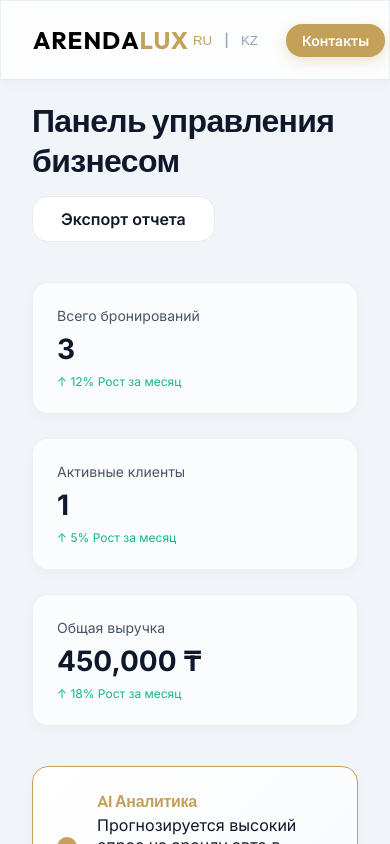
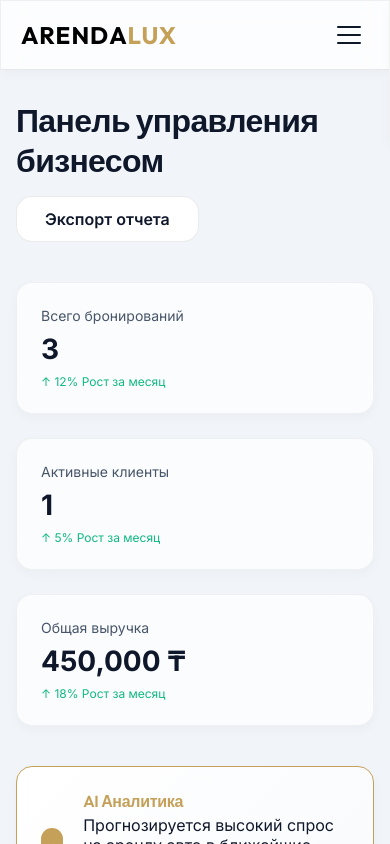
Before and after one commit to levdamaks15-ship-it/Test-site-admin, a Next.js app: page /crm in a window 390 px wide. Shown: the top 844 px of the page. Built offline with nearby package versions, Linux system fonts and the light colour scheme.

Commit message:
fix: mobile layout stability, transparent menu fix, and artifact cleanup

```diff
--- a/src/app/globals.css
+++ b/src/app/globals.css
@@ -148,3 +148,41 @@ a {
 ::-webkit-scrollbar-thumb:hover {
   background: var(--accent-gold);
 }
+
+/* Responsive Utilities */
+.desktop-only {
+  display: block;
+}
+
+.mobile-only {
+  display: none;
+}
+
+@media (max-width: 768px) {
+  .desktop-only {
+    display: none !important;
+  }
+  .mobile-only {
+    display: block !important;
+  }
+  .section-padding {
+    padding: 60px 0;
+  }
+  .container {
+    padding: 0 16px;
+  }
+}
+
+/* Internal Artifact Cleanup */
+img[src*="next.svg"],
+img[src*="vercel.svg"] {
+  display: none !important;
+  visibility: hidden;
+  opacity: 0;
+}
+
+body, html {
+  overflow-x: hidden !important;
+  position: relative;
+  width: 100%;
+}
--- a/src/app/layout.tsx
+++ b/src/app/layout.tsx
@@ -18,6 +18,7 @@ export const metadata: Metadata = {
 };
 
 import { LanguageProvider } from "@/lib/i18n";
+import ContactButtons from "@/components/ui/ContactButtons";
 
 export default function RootLayout({
   children,
@@ -29,6 +30,7 @@ export default function RootLayout({
       <body>
         <LanguageProvider>
           {children}
+          <ContactButtons />
         </LanguageProvider>
       </body>
     </html>
--- a/src/app/page.module.css
+++ b/src/app/page.module.css
@@ -78,8 +78,25 @@
 }
 
 @media (max-width: 768px) {
+  .hero {
+    height: auto;
+    padding: 120px 0 60px;
+  }
+
   .heroContent {
     text-align: center;
+  }
+
+  .title {
+    font-size: 32px;
+    margin-bottom: 16px;
+  }
+
+  .subtitle {
+    font-size: 16px;
+    margin-bottom: 32px;
+    margin-left: auto;
+    margin-right: auto;
   }
 
   .searchBar {
--- a/src/components/common/Catalog.module.css
+++ b/src/components/common/Catalog.module.css
@@ -49,15 +49,47 @@
     flex-direction: column;
     align-items: flex-start;
     gap: 24px;
+    margin-bottom: 32px;
+  }
+
+  .title {
+    font-size: 26px;
+  }
+
+  .filtersContainer {
+    position: relative;
+    width: 100%;
+    margin-bottom: 8px;
+  }
+
+  .filtersContainer::after {
+    content: '';
+    position: absolute;
+    top: 0;
+    right: -20px;
+    width: 60px;
+    height: 100%;
+    background: linear-gradient(to right, transparent, var(--background));
+    pointer-events: none;
+    z-index: 5;
   }
 
   .filters {
-    width: 100%;
+    width: calc(100% + 40px);
+    margin-left: -20px;
+    padding: 0 20px 8px;
     overflow-x: auto;
-    padding-bottom: 8px;
+    white-space: nowrap;
+    -webkit-overflow-scrolling: touch;
+    scrollbar-width: none;
+  }
+
+  .filters::-webkit-scrollbar {
+    display: none;
   }
 
   .grid {
     grid-template-columns: 1fr;
+    gap: 24px;
   }
 }
--- a/src/components/common/Catalog.tsx
+++ b/src/components/common/Catalog.tsx
@@ -93,6 +93,7 @@ export default function Catalog({ searchCriteria }: { searchCriteria?: any }) {
         <div className={styles.header}>
           <h2 className={styles.title}>{t('common.catalogTitle')}</h2>
 
+          <div className={styles.filtersContainer}>
             <div className={styles.filters}>
               {categories.map((cat) => (
                 <button
@@ -103,6 +104,7 @@ export default function Catalog({ searchCriteria }: { searchCriteria?: any }) {
                   {cat.label}
                 </button>
               ))}
+            </div>
           </div>
         </div>
 
--- a/src/components/layout/Header.module.css
+++ b/src/components/layout/Header.module.css
@@ -98,15 +98,129 @@
 
 @media (max-width: 1024px) {
   .nav {
-    gap: 24px;
+    display: none;
+  }
+  .container {
+    padding: 0 20px;
   }
 }
 
+.mobileToggle {
+  display: none;
+  flex-direction: column;
+  justify-content: center;
+  align-items: center;
+  width: 40px;
+  height: 40px;
+  background: none;
+  border: none;
+  cursor: pointer;
+  z-index: 1001;
+}
+
+.burger {
+  width: 24px;
+  height: 18px;
+  position: relative;
+  display: flex;
+  flex-direction: column;
+  justify-content: space-between;
+}
+
+.burger span {
+  display: block;
+  width: 100%;
+  height: 2px;
+  background-color: var(--text-primary);
+  border-radius: 2px;
+  transition: all 0.3s cubic-bezier(0.175, 0.885, 0.32, 1.275);
+}
+
+.burgerOpen span:nth-child(1) {
+  transform: translateY(8px) rotate(45deg);
+}
+
+.burgerOpen span:nth-child(2) {
+  opacity: 0;
+  transform: translateX(-10px);
+}
+
+.burgerOpen span:nth-child(3) {
+  transform: translateY(-8px) rotate(-45deg);
+}
+
+.mobileNav {
+  position: fixed;
+  top: 0;
+  left: 0;
+  right: 0;
+  bottom: 0;
+  background-color: #ffffff;
+  background: white;
+  opacity: 1;
+  backdrop-filter: blur(25px);
+  z-index: 10000;
+  display: flex;
+  flex-direction: column;
+  padding: 100px 40px 40px;
+  transform: translateX(100%);
+  transition: transform 0.4s cubic-bezier(0.165, 0.84, 0.44, 1);
+}
+
+.mobileNavOpen {
+  transform: translateX(0);
+}
+
+.mobileNavLinks {
+  display: flex;
+  flex-direction: column;
+  gap: 32px;
+}
+
+.mobileNavLink {
+  font-size: 28px;
+  font-weight: 700;
+  color: var(--text-primary);
+  text-decoration: none;
+  font-family: 'Outfit', sans-serif;
+}
+
+.mobileActions {
+  margin-top: 40px;
+  padding-top: 40px;
+  border-top: 1px solid var(--border-color);
+}
+
+.langSwitcherMobile {
+  display: flex;
+  gap: 16px;
+  align-items: center;
+  font-size: 18px;
+  font-weight: 600;
+}
+
+.langSwitcherMobile button {
+  background: none;
+  border: none;
+  color: var(--text-muted);
+  cursor: pointer;
+  padding: 8px;
+}
+
+.langSwitcherMobile button.active {
+  color: var(--accent-gold);
+}
+
 @media (max-width: 768px) {
+  .header {
+    height: 70px;
+  }
   .inner {
-    grid-template-columns: 1fr auto; /* Logo and Actions only */
+    display: flex;
+    justify-content: space-between;
+    width: 100%;
   }
-  .nav {
-    display: none;
+  .mobileToggle {
+    display: flex;
   }
 }
--- a/src/components/layout/Header.tsx
+++ b/src/components/layout/Header.tsx
@@ -1,11 +1,21 @@
 'use client';
 
+import { useState } from 'react';
 import Link from 'next/link';
 import { useTranslation } from '@/lib/i18n';
 import styles from './Header.module.css';
 
 export default function Header() {
   const { t, language, setLanguage } = useTranslation();
+  const [isMenuOpen, setIsMenuOpen] = useState(false);
+
+  const menuItems = [
+    { name: t('nav.home'), href: '/' },
+    { name: t('nav.services'), href: '/services' },
+    { name: t('nav.about'), href: '/about' },
+    { name: t('nav.contacts'), href: '/contact' },
+    { name: 'Админ-панель', href: '/admin/login' },
+  ];
 
   return (
     <header className={`${styles.header} glass`}>
@@ -18,15 +28,13 @@ export default function Header() {
           </div>
 
           <nav className={styles.nav}>
-            <Link href="/">{t('nav.home')}</Link>
-            <Link href="/services">{t('nav.services')}</Link>
-            <Link href="/about">{t('nav.about')}</Link>
-            <Link href="/contact">{t('nav.contacts')}</Link>
-
+            {menuItems.slice(0, 4).map(item => (
+              <Link key={item.name} href={item.href}>{item.name}</Link>
+            ))}
           </nav>
 
           <div className={styles.actions}>
-            <div className={styles.langSwitcher}>
+            <div className={`${styles.langSwitcher} desktop-only`}>
               <button
                 onClick={() => setLanguage('ru')}
                 className={language === 'ru' ? styles.active : ''}
@@ -41,11 +49,47 @@ export default function Header() {
                 KZ
               </button>
             </div>
-            <Link href="/contact" className="btn-primary" style={{ padding: '8px 16px', fontSize: '14px', textDecoration: 'none' }}>
+            <Link href="/contact" className="btn-primary desktop-only" style={{ padding: '8px 16px', fontSize: '14px', textDecoration: 'none' }}>
               {t('nav.contacts')}
             </Link>
+
+            {/* Mobile Menu Toggle */}
+            <button
+              className={styles.mobileToggle}
+              onClick={() => setIsMenuOpen(!isMenuOpen)}
+              aria-label="Toggle menu"
+            >
+              <div className={`${styles.burger} ${isMenuOpen ? styles.burgerOpen : ''}`}>
+                <span></span>
+                <span></span>
+                <span></span>
+              </div>
+            </button>
           </div>
         </div>
+      </div>
+
+      {/* Mobile Nav Overlay */}
+      <div className={`${styles.mobileNav} ${isMenuOpen ? styles.mobileNavOpen : ''} glass`}>
+        <nav className={styles.mobileNavLinks}>
+          {menuItems.map((item) => (
+            <Link
+              key={item.name}
+              href={item.href}
+              className={styles.mobileNavLink}
+              onClick={() => setIsMenuOpen(false)}
+            >
+              {item.name}
+            </Link>
+          ))}
+          <div className={styles.mobileActions}>
+            <div className={styles.langSwitcherMobile}>
+              <button onClick={() => { setLanguage('ru'); setIsMenuOpen(false); }} className={language === 'ru' ? styles.active : ''}>RU</button>
+              <span>|</span>
+              <button onClick={() => { setLanguage('kz'); setIsMenuOpen(false); }} className={language === 'kz' ? styles.active : ''}>KZ</button>
+            </div>
+          </div>
+        </nav>
       </div>
     </header>
   );
--- /dev/null
+++ b/src/components/ui/ContactButtons.module.css
@@ -0,0 +1,67 @@
+.container {
+  position: fixed;
+  bottom: 40px;
+  right: 40px;
+  z-index: 999;
+  opacity: 0;
+  transform: translateY(20px) scale(0.9);
+  transition: all 0.5s cubic-bezier(0.175, 0.885, 0.32, 1.275);
+  pointer-events: none;
+}
+
+.visible {
+  opacity: 1;
+  transform: translateY(0) scale(1);
+  pointer-events: all;
+}
+
+.whatsapp {
+  display: flex;
+  align-items: center;
+  gap: 12px;
+  background: #25d366;
+  color: #fff;
+  padding: 12px 24px;
+  border-radius: var(--radius-full);
+  text-decoration: none;
+  font-weight: 700;
+  box-shadow: 0 10px 25px rgba(37, 211, 102, 0.3);
+  transition: var(--transition-smooth);
+}
+
+.whatsapp:hover {
+  transform: translateY(-5px);
+  box-shadow: 0 15px 35px rgba(37, 211, 102, 0.4);
+}
+
+.icon {
+  font-size: 20px;
+}
+
+.text {
+  font-size: 15px;
+  font-family: 'Outfit', sans-serif;
+}
+
+@media (max-width: 768px) {
+  .container {
+    bottom: 20px;
+    right: 20px;
+  }
+
+  .whatsapp {
+    padding: 10px;
+    width: 50px;
+    height: 50px;
+    justify-content: center;
+    border-radius: 50%;
+  }
+
+  .text {
+    display: none;
+  }
+
+  .icon {
+    font-size: 28px;
+  }
+}
--- /dev/null
+++ b/src/components/ui/ContactButtons.tsx
@@ -0,0 +1,36 @@
+'use client';
+
+import { useState, useEffect } from 'react';
+import styles from './ContactButtons.module.css';
+
+export default function ContactButtons() {
+  const [isVisible, setIsVisible] = useState(false);
+
+  useEffect(() => {
+    const handleScroll = () => {
+      if (window.scrollY > 300) {
+        setIsVisible(true);
+      } else {
+        setIsVisible(false);
+      }
+    };
+
+    window.addEventListener('scroll', handleScroll);
+    return () => window.removeEventListener('scroll', handleScroll);
+  }, []);
+
+  return (
+    <div className={`${styles.container} ${isVisible ? styles.visible : ''}`}>
+      <a
+        href="https://wa.me/77015550000"
+        target="_blank"
+        rel="noopener noreferrer"
+        className={styles.whatsapp}
+        aria-label="Contact on WhatsApp"
+      >
+        <span className={styles.icon}>💬</span>
+        <span className={styles.text}>Связаться</span>
+      </a>
+    </div>
+  );
+}
--- a/src/components/ui/PropertyCard.module.css
+++ b/src/components/ui/PropertyCard.module.css
@@ -210,3 +210,35 @@
   border-color: var(--accent-gold);
   color: #000;
 }
+
+@media (max-width: 768px) {
+  .imageWrapper {
+    height: 200px;
+  }
+
+  .content {
+    padding: 20px;
+  }
+
+  .title {
+    font-size: 18px;
+  }
+
+  .specsGrid {
+    gap: 8px;
+    margin-bottom: 20px;
+  }
+
+  .specItem {
+    padding: 8px 2px;
+    font-size: 11px;
+  }
+
+  .price {
+    font-size: 20px;
+  }
+
+  .favoriteBtn {
+    display: none;
+  }
+}
```
Also changed, not shown: src/components/common/SearchFilters.module.css (+29 -1 lines). Lines whose indentation alone changed are shown as unchanged.
